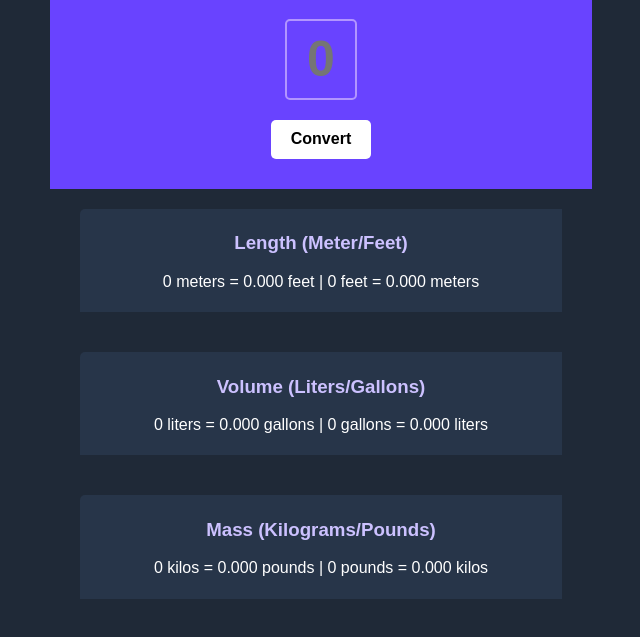
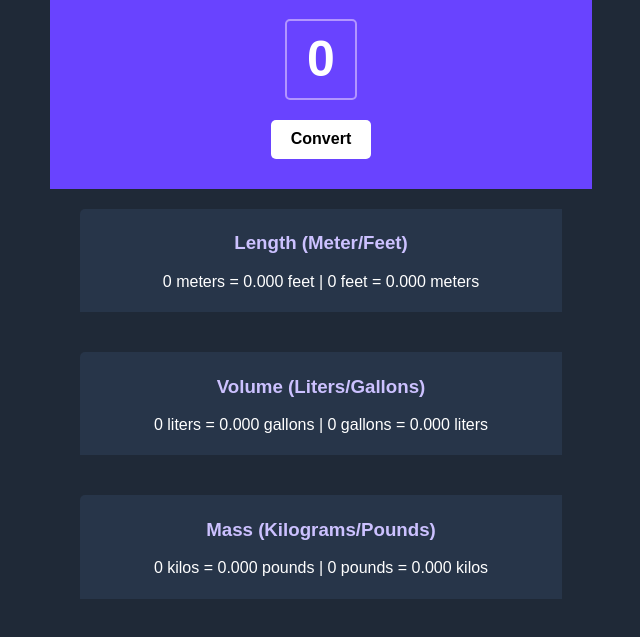
Before and after one commit to mjzivat/unit-converter, a website built with Vite: page index.html in a window 1280 px wide. Shown: the part 91-728 px from the top of the page, without its empty margins (319-959 px from the left). Built offline with nearby package versions, Linux system fonts and the light colour scheme.

Commit message:
Update index.css

```diff
--- a/index.css
+++ b/index.css
@@ -25,6 +25,10 @@ body {
     margin: 0px auto 20px;
     text-align: center;
     font-weight: bold;
+}
+
+::placeholder {
+    color: white;
 }
 
 #convert-btn {
```
